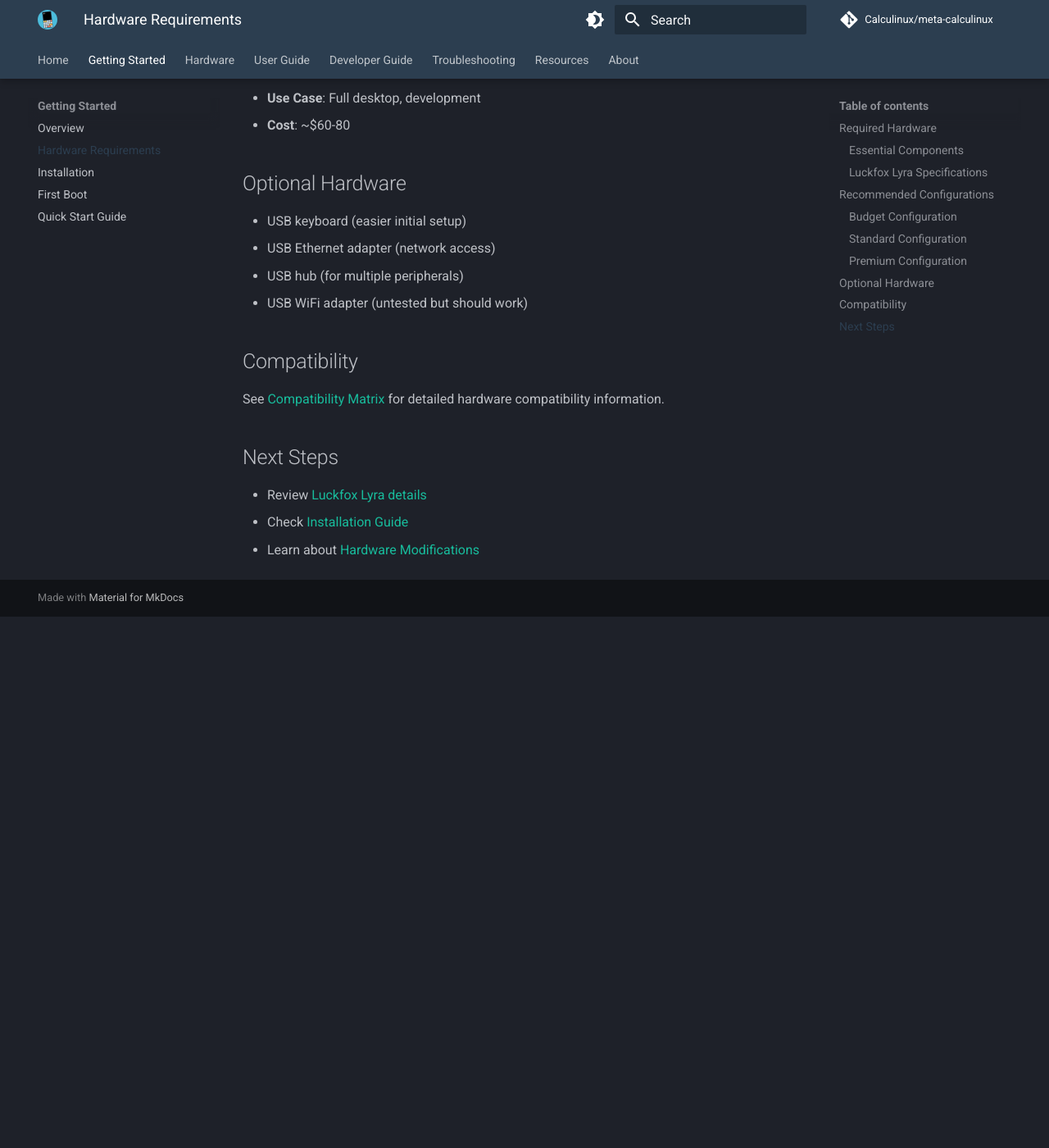
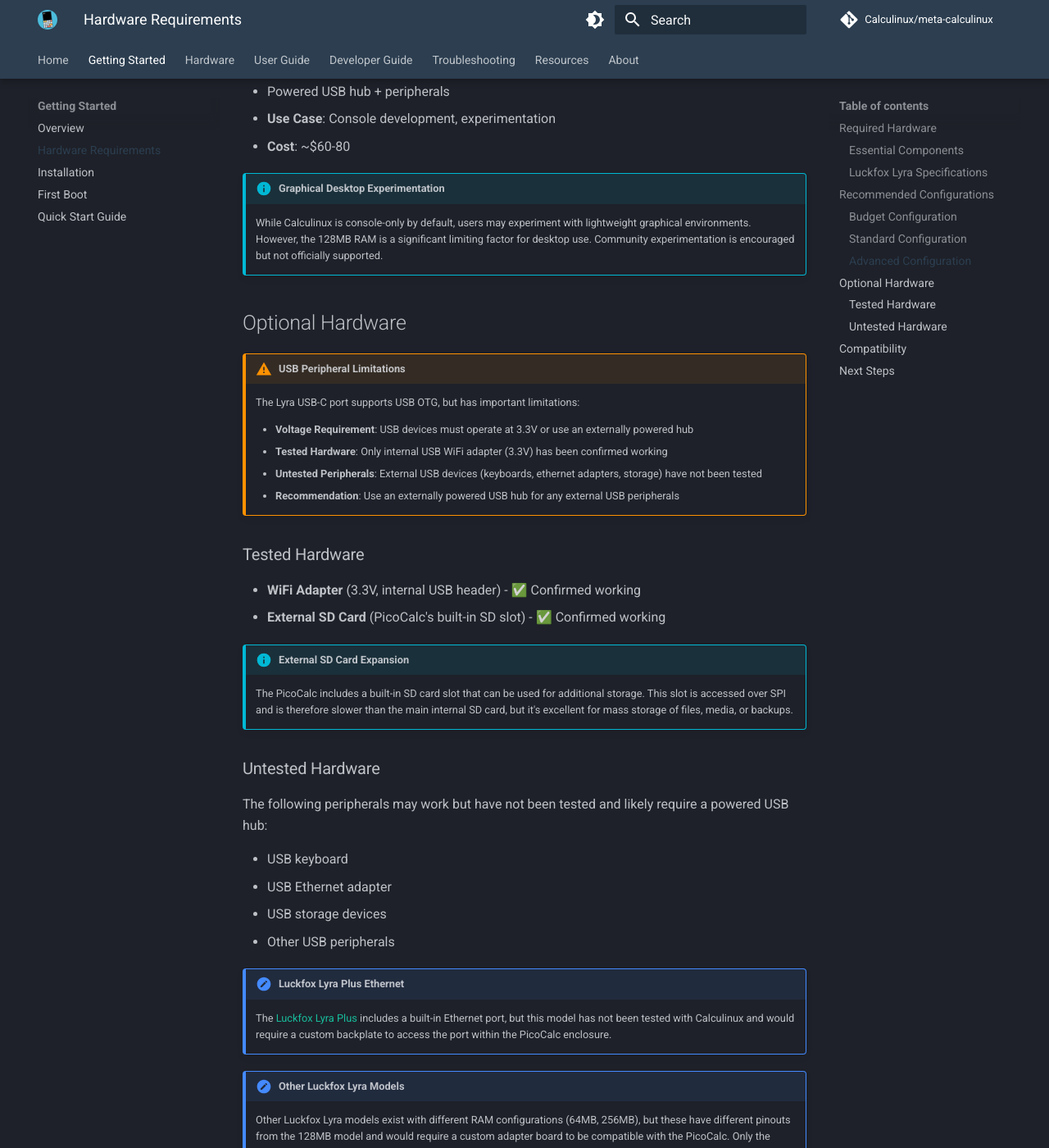
Before and after one commit to Calculinux/docs, an MkDocs documentation site: the page built from docs/getting-started/hardware-requirements.md, in a window 1280 px wide and 1400 px high, scrolled down 1456 px. Shown: the whole window at 82% size. Built offline with MkDocs 1.6.1 and Material for MkDocs 9.7.7, drawn with Linux system fonts in a browser that asks for light colours; comment, search, counter and statistics services are not loaded; before the commit the page ends 2208 px from its top, so only the background shows below that; some of the changed text lies outside the part shown.

Commit message:
updated hardware requirements

```diff
--- a/docs/getting-started/hardware-requirements.md
+++ b/docs/getting-started/hardware-requirements.md
@@ -8,18 +8,18 @@
 
 | Component | Requirement | Notes |
 |-----------|-------------|-------|
-| **PicoCalc Device** | Any model | The handheld computer shell and display |
-| **Luckfox Lyra SBC** | RV1106-based | Replaces stock RP2040 board |
+| **PicoCalc Device** | Base model | The handheld computer shell and display |
+| **Luckfox Lyra SBC** | RK3506G2-based | Replaces stock RP2040 board |
 | **MicroSD Card** | 8GB+ (16GB+ recommended) | For OS storage |
 | **USB-C Cable** | Data-capable | For power and connectivity |
 | **Power Supply** | 5V/2A minimum | 2A or higher recommended |
 
 ### Luckfox Lyra Specifications
 
-Minimum supported Luckfox Lyra:
-- **RAM**: 128MB (only tested configuration)
+Supported Luckfox Lyra configuration:
+- **RAM**: 128MB (only available and tested configuration)
 - **SoC**: Rockchip RK3506G2
-- **Storage**: SD card (SPI NAND optional)
+- **Storage**: SD card (some models include SPI NAND that must be erased)
 
 ## Recommended Configurations
 
@@ -27,29 +27,58 @@
 - Luckfox Lyra 128MB (basic)
 - 16GB Class 10 SD card
 - Generic 5V/2A charger
-- **Use Case**: Console, development
+- **Use Case**: Console, scripting, development
 - **Cost**: ~$30-40
 
 ### Standard Configuration
 - Luckfox Lyra 128MB
 - 32GB UHS-I SD card
 - Quality USB-C adapter
-- **Use Case**: Light desktop
+- **Use Case**: Console with more storage for applications
 - **Cost**: ~$45-60
 
-### Premium Configuration
-- Luckfox Lyra 256MB
+### Advanced Configuration
+- Luckfox Lyra 128MB
 - 64GB UHS-I SD card
-- USB hub + peripherals
-- **Use Case**: Full desktop, development
+- Powered USB hub + peripherals
+- **Use Case**: Console development, experimentation
 - **Cost**: ~$60-80
+
+!!! info "Graphical Desktop Experimentation"
+    While Calculinux is console-only by default, users may experiment with lightweight graphical environments. However, the 128MB RAM is a significant limiting factor for desktop use. Community experimentation is encouraged but not officially supported.
 
 ## Optional Hardware
 
-- USB keyboard (easier initial setup)
-- USB Ethernet adapter (network access)
-- USB hub (for multiple peripherals)
-- USB WiFi adapter (untested but should work)
+!!! warning "USB Peripheral Limitations"
+    The Lyra USB-C port supports USB OTG, but has important limitations:
+
+    - **Voltage Requirement**: USB devices must operate at 3.3V or use an externally powered hub
+    - **Tested Hardware**: Only internal USB WiFi adapter (3.3V) has been confirmed working
+    - **Untested Peripherals**: External USB devices (keyboards, ethernet adapters, storage) have not been tested
+    - **Recommendation**: Use an externally powered USB hub for any external USB peripherals
+
+### Tested Hardware
+
+- **WiFi Adapter** (3.3V, internal USB header) - ✅ Confirmed working
+- **External SD Card** (PicoCalc's built-in SD slot) - ✅ Confirmed working
+
+!!! info "External SD Card Expansion"
+    The PicoCalc includes a built-in SD card slot that can be used for additional storage. This slot is accessed over SPI and is therefore slower than the main internal SD card, but it's excellent for mass storage of files, media, or backups.
+
+### Untested Hardware
+
+The following peripherals may work but have not been tested and likely require a powered USB hub:
+
+- USB keyboard
+- USB Ethernet adapter
+- USB storage devices
+- Other USB peripherals
+
+!!! note "Luckfox Lyra Plus Ethernet"
+    The [Luckfox Lyra Plus](https://www.luckfox.com/Mini-PC/Luckfox-Lyra-Plus) includes a built-in Ethernet port, but this model has not been tested with Calculinux and would require a custom backplate to access the port within the PicoCalc enclosure.
+
+!!! note "Other Luckfox Lyra Models"
+    Other Luckfox Lyra models exist with different RAM configurations (64MB, 256MB), but these have different pinouts from the 128MB model and would require a custom adapter board to be compatible with the PicoCalc. Only the 128MB model with the standard pinout is currently supported.
 
 ## Compatibility
 
```
